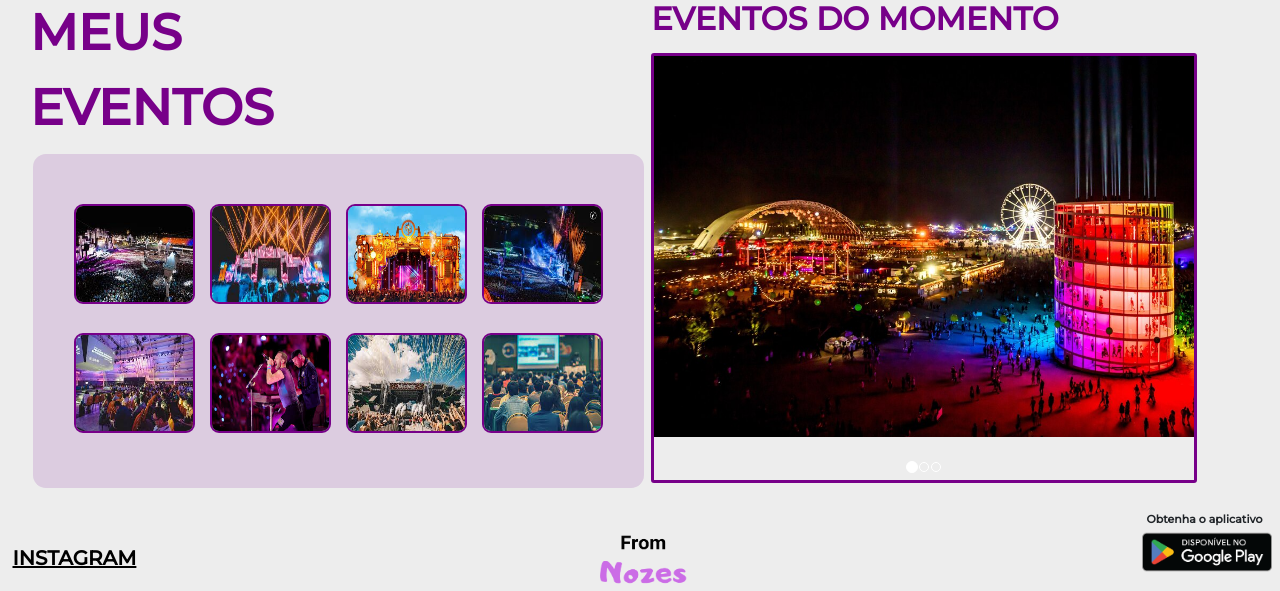
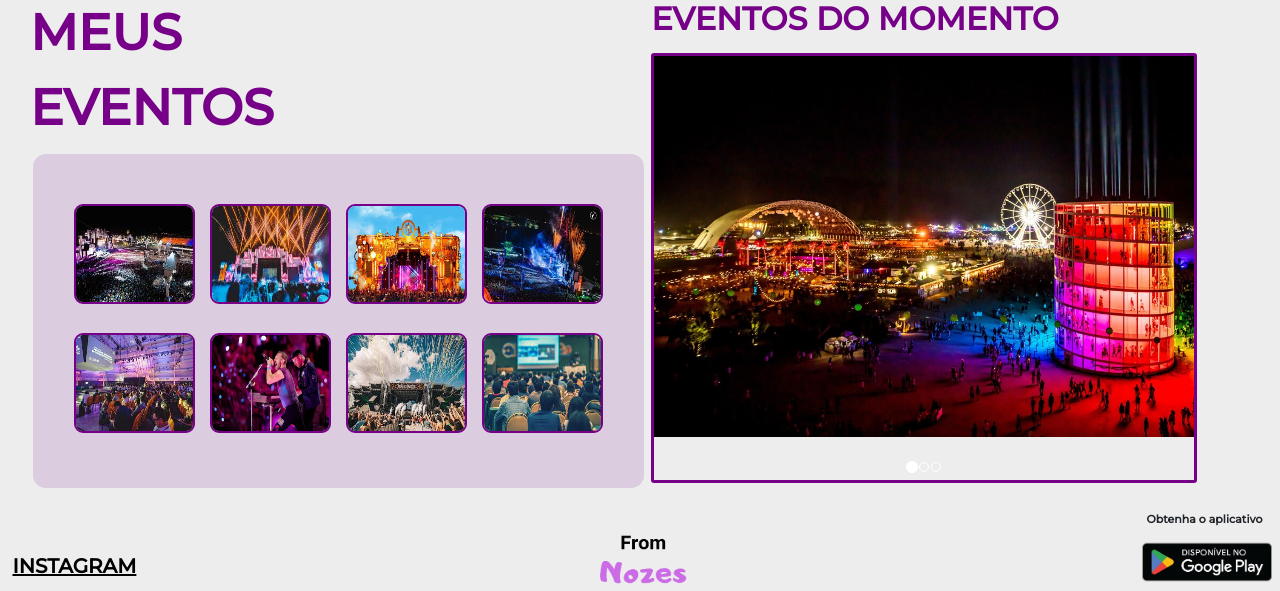
Before and after one commit to solfie/eventando_web_clone, a PHP site: page /menu.html in a window 1280 px wide. Shown: the part 375-966 px from the top of the page. Run offline with PHP 8.4, Linux system fonts and the light colour scheme.

Commit message:
bootstrap AAAAAAAAAAA

```diff
--- a/css/css_index.css
+++ b/css/css_index.css
@@ -56,6 +56,10 @@ html {
     height: 20px;
     border: none;
     color: #000000;
+}
+
+.alogar{
+    text-decoration: none !important;
 }
 
 /* Definindo a estilização do elemento com ID "CriarEvento"*/
@@ -276,7 +280,7 @@ html {
 
     footer{
         position: absolute;
-        top: 85%;
+        top: 75%;
     }
 
     #insta{
--- a/css/css_menu.css
+++ b/css/css_menu.css
@@ -1,7 +1,7 @@
-/* Colocando a fonte em toda a tela html*/
-body {
+/* Colocando a fonte e a cor em toda a tela html*/
+body{
     font-family: 'Montserrat', sans-serif;
-    background-color: #ededed !important;
+    background-color: #ededed !important
 }
 
 /* Definindo a estilização do elemento com ID "divMenu"*/
@@ -11,7 +11,7 @@ body {
 
 /* Definindo a altura e largura da logo"*/
 #logo {
-    width: 35rem;
+    width: 350px;
     position: relative;
 }
 
@@ -20,9 +20,8 @@ html {
 }
 
 /* Definindo a estilização do elemento com ID "divLogoP"*/
-
 #divLogoP {
-    height: 5rem;
+    height: 85px;
     overflow: visible;
 }
 
--- a/index.html
+++ b/index.html
@@ -30,7 +30,7 @@
         </div>
 
         <div class="col d-flex align-items-center justify-content-end adicionais">
-			<a href = "login.html">
+			<a class = "alogar" href = "login.html">
 				<button class="criar" name="criar" onclick="CriarEvento()"> Criar Evento </button>
 
 				<button class="d-none short-criar criar" name="criar" onclick="CriarEvento()">
@@ -41,7 +41,7 @@
 
 		<div class = "login col-md-1 mt-1 col-sm-1 col-xl-1 col-lg-2 pt-3 ps-xl-4 col me-md-4 col-xxl-2 ps-xxl-5">
 			<div class="ms-lg-5 pt-1 ms-xxl-5">
-				<a href = "login.html">
+				<a class = "alogar" href = "login.html">
 					<button class = "btn" name="logar">
 						<i class = "fa fa-arrow-right-to-bracket"></i>
 						&nbsp;LOGIN
--- a/menu.html
+++ b/menu.html
@@ -47,9 +47,9 @@
 
                 <!-- Toggler do Modal -->
                 <div class="divBtn">
-                                <button type="button" name="btn" class="btn p-2 bd-highlight btn-lg" data-bs-toggle="modal" data-bs-target="#modalId">
-                                    <span class="navbar-toggler-icon"></span>
-                                </button>
+                    <button type="button" name="btn" class="btn p-2 bd-highlight btn-lg" data-bs-toggle="modal" data-bs-target="#modalId">
+                        <span class="navbar-toggler-icon"></span>
+                    </button>
                 </div>
 
                 <!-- Logo -->
@@ -217,7 +217,7 @@
 	<footer>
 		<div class="container-fluid mt-5">
 			<div class="row">
-				<div class="col-md-4 mt-4 d-flex align-items-center justify-content-start">
+				<div class="col-md-4 mt-5 d-flex align-items-center justify-content-start">
 					<p class="d-flex align-items-center ms-2 mt-5 mb-0" id="insta">
 						<a href="https://www.instagram.com/eventando.nozes/" target="_blank" id="instagram">INSTAGRAM</a>
 					</p>
@@ -227,9 +227,9 @@
 					<img class="img-fluid" id="from" src="img/rodape.png" alt="from">
 				</div>
 
-				<div class="col-md-4 mb-0 mt-5 d-flex flex-column align-items-end text-center">
-					<p id="app" class="mb-0 me-3">Obtenha o aplicativo</p>
-					<img class="img-fluid mt-0 my-0" id="baixar" src="img/baixar.png" alt="baixar">
+				<div class="col-md-4 mt-5 d-flex flex-column align-items-end text-center">
+					<p id="app" class="mb-0 mt-0 me-3"> Obtenha o aplicativo </p>
+					<img class="img-fluid mt-3 my-0" id="baixar" src="img/baixar.png" alt="baixar">
 				</div>
 			</div>
 		</div>
```
